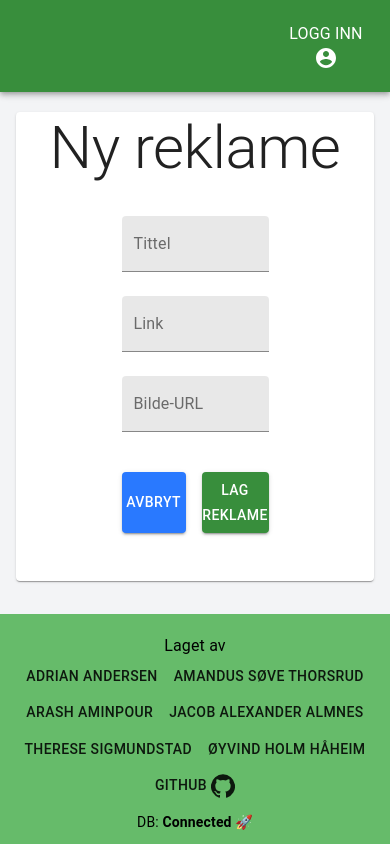
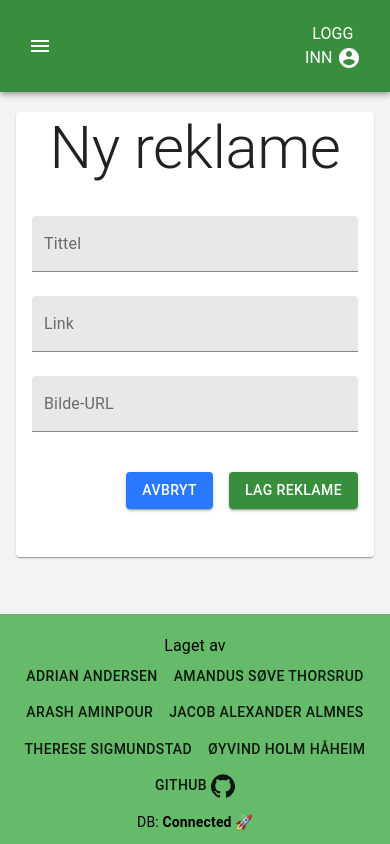
Before and after one commit to AdrianAndersen/sellpoint-webapp, a Next.js app: page /new-ad in a window 390 px wide. Built offline with nearby package versions, Linux system fonts and the light colour scheme; no server answers; the database is empty.

Commit message:
Make responsiveness same on desktop and mobile
Remove checks for device type and use media queries instead.

```diff
--- a/components/Advertisement/AdvertisementSlideshow.tsx
+++ b/components/Advertisement/AdvertisementSlideshow.tsx
@@ -1,4 +1,4 @@
-import { IconButton } from "@material-ui/core";
+import { IconButton, useMediaQuery } from "@material-ui/core";
 import { useState, useEffect } from "react";
 import { useGlobalState } from "../StateManagement/GlobalStateProvider";
 import Link from "next/link";
@@ -7,7 +7,6 @@ import DeleteIcon from "@material-ui/icons/Delete";
 import EditIcon from "@material-ui/icons/Edit";
 import { Advertisement } from "../../lib/Types";
 import { deleteAdDB } from "../../lib/requests";
-import { isMobile } from "react-device-detect";
 
 const Slideshow = ({ ads }: { ads: Advertisement[] }) => {
   const { state, dispatch } = useGlobalState();
@@ -15,6 +14,7 @@ const Slideshow = ({ ads }: { ads: Advertisement[] }) => {
   const currentUser = state.users.find((user) => user.id === state.currentUser);
 
   const router = useRouter();
+  const isMobile = useMediaQuery("(max-width:600px)");
 
   useEffect(() => {
     const interval = setTimeout(() => {
--- a/components/Advertisement/CreateNewAdvertisement.tsx
+++ b/components/Advertisement/CreateNewAdvertisement.tsx
@@ -1,5 +1,5 @@
 import { useState } from "react";
-import { Button, TextField } from "@material-ui/core";
+import { Button, TextField, useMediaQuery } from "@material-ui/core";
 import { useRouter } from "next/router";
 import { useGlobalState } from "../StateManagement/GlobalStateProvider";
 import { Advertisement } from "../../lib/Types";
@@ -7,18 +7,20 @@ import Link from "next/link";
 import validateAdvertisement from "../Validators/AdvertisementValidator";
 import { error } from "../../lib/toasts";
 import { deleteAdDB, createAdDB } from "../../lib/requests";
-import { isMobile } from "react-device-detect";
 
 const CreateNewAdvertisement = ({
   initialAdvertisement,
 }: {
   initialAdvertisement?: Advertisement;
 }) => {
+  const router = useRouter();
+  const { state, dispatch } = useGlobalState();
   const [title, setTitle] = useState(initialAdvertisement?.title);
   const [link, setLink] = useState(initialAdvertisement?.link);
   const [imageURL, setImageURL] = useState(initialAdvertisement?.imageURL);
-  const router = useRouter();
-  const { state, dispatch } = useGlobalState();
+
+  const isMobile = useMediaQuery("(max-width:600px)");
+
   return (
     <form
       className={
--- a/components/Layout/NavButtons.tsx
+++ b/components/Layout/NavButtons.tsx
@@ -1,65 +1,99 @@
-import AccountCircle from "@material-ui/icons/AccountCircle";
 import Link from "next/link";
-import Typography from "@material-ui/core/Typography";
-import Button from "@material-ui/core/Button";
-import { useRouter } from "next/router";
 import { useGlobalState } from "../StateManagement/GlobalStateProvider";
+import {
+  List,
+  ListItem,
+  ListItemIcon,
+  ListItemText,
+  Typography,
+  Button,
+  makeStyles,
+  createStyles,
+} from "@material-ui/core";
+import { Component, MouseEventHandler } from "react";
 
-const NavButtons = () => {
-  const { state, dispatch } = useGlobalState();
+const useStyles = makeStyles(() =>
+  createStyles({
+    listNavbar: {
+      display: "flex",
+      flexDirection: "row",
+    },
+    listDrawer: {
+      minWidth: 200,
+    },
+  })
+);
+
+const makeLinkItem = (
+  isInDrawer: boolean,
+  onClick?: MouseEventHandler<unknown>
+) => {
+  const LinkItem = ({
+    text,
+    icon,
+    link,
+    ...buttonProps
+  }: {
+    text: string;
+    icon?: Component;
+    link: string;
+  }) => {
+    return isInDrawer ? (
+      <Link href={link}>
+        <ListItem {...buttonProps} button onClick={onClick}>
+          {icon && <ListItemIcon>{icon}</ListItemIcon>}
+          <ListItemText primary={text} />
+        </ListItem>
+      </Link>
+    ) : (
+      <Link href={link}>
+        <Button {...buttonProps} color="inherit" onClick={onClick}>
+          <Typography>{text}</Typography>
+          {icon && icon}
+        </Button>
+      </Link>
+    );
+  };
+  return LinkItem;
+};
+
+const NavButtons = ({
+  isInDrawer = false,
+  onListItemClick,
+}: {
+  isInDrawer: boolean;
+  onListItemClick?: MouseEventHandler<unknown>;
+}) => {
+  const { state } = useGlobalState();
   const currentUser = state.users.find((user) => user.id === state.currentUser);
-  const router = useRouter();
+
+  const classes = useStyles();
+  const LinkItem = makeLinkItem(isInDrawer, onListItemClick);
+
   return (
-    <div className="flex flex-row justify-end">
+    <List className={isInDrawer ? classes.listDrawer : classes.listNavbar}>
       {currentUser && currentUser.role === "admin" && (
-        <Link href="/admin">
-          <Button color="inherit">
-            <Typography data-cy="navAdminBtn">Admin</Typography>
-          </Button>
-        </Link>
+        <LinkItem link="/admin" text="Admin" data-cy="navAdminBtn" />
       )}
       {currentUser && currentUser.role !== "private" && (
-        <Link href="/new-ad">
-          <Button color="inherit">
-            <Typography data-cy="navNewAdBtn">Ny reklame</Typography>
-          </Button>
-        </Link>
+        <LinkItem link="/new-ad" text="Ny reklame" data-cy="navNewAdBtn" />
       )}
       {currentUser && currentUser.role !== "business" && (
-        <Link href="/new-listing">
-          <Button color="inherit">
-            <Typography data-cy="navNewListingBtn">Ny annonse</Typography>
-          </Button>
-        </Link>
+        <LinkItem
+          link="/new-listing"
+          text="Ny annonse"
+          data-cy="navNewListingBtn"
+        />
       )}
-      <Button
-        onClick={() => {
-          if (currentUser === undefined) {
-            router.push("/login");
-          } else {
-            router.push("/");
-            dispatch({ type: "SET_CURRENT_USER", payload: undefined });
-          }
-        }}
-        color="inherit"
-      >
-        <Typography data-cy="loginBtn">
-          {state.currentUser === undefined ? "Logg inn" : "Logg ut"}{" "}
-          <AccountCircle />
-        </Typography>
-      </Button>
+
       {state.currentUser && (
-        <Button
+        <LinkItem
+          link={"/users/" + state.currentUser}
+          text="Min profil"
           data-cy="myProfileBtn"
-          onClick={() => {
-            router.push("/users/" + state.currentUser);
-          }}
-          color="inherit"
-        >
-          <Typography>Min profil</Typography>
-        </Button>
+        />
       )}
-    </div>
+    </List>
   );
 };
 
--- a/components/Layout/Navbar.tsx
+++ b/components/Layout/Navbar.tsx
@@ -1,14 +1,73 @@
-import AppBar from "@material-ui/core/AppBar";
-import Toolbar from "@material-ui/core/Toolbar";
-import Button from "@material-ui/core/Button";
 import Link from "next/link";
 import NavButtons from "../Layout/NavButtons";
-import { isMobile } from "react-device-detect";
+import {
+  AppBar,
+  Toolbar,
+  Button,
+  IconButton,
+  useMediaQuery,
+  makeStyles,
+  Drawer,
+  Typography,
+} from "@material-ui/core";
+import MenuIcon from "@material-ui/icons/Menu";
+import { createStyles } from "@material-ui/styles";
+import { useState } from "react";
+import { useGlobalState } from "../StateManagement/GlobalStateProvider";
+import { useRouter } from "next/router";
+import { AccountCircle } from "@material-ui/icons";
+
+const useStyles = makeStyles((theme) =>
+  createStyles({
+    menuButton: {
+      marginRight: theme.spacing(2),
+    },
+  })
+);
+
+const LoginLogout = () => {
+  const { state, dispatch } = useGlobalState();
+  const currentUser = state.users.find((user) => user.id === state.currentUser);
+  const router = useRouter();
+
+  return (
+    <Button
+      onClick={() => {
+        if (currentUser === undefined) {
+          router.push("/login");
+        } else {
+          router.push("/");
+          dispatch({ type: "SET_CURRENT_USER", payload: undefined });
+        }
+      }}
+      color="inherit"
+    >
+      <Typography data-cy="loginBtn">
+        {state.currentUser === undefined ? "Logg inn" : "Logg ut"}{" "}
+        <AccountCircle />
+      </Typography>
+    </Button>
+  );
+};
 
 const NavBar = ({ loading = false }: { loading?: boolean }) => {
+  const [drawerOpen, setDrawerOpen] = useState(false);
+
+  const classes = useStyles();
+  const isMobile = useMediaQuery("(max-width:768px)");
+
   return (
     <AppBar position="static">
-      <Toolbar className={isMobile ? "flex flex-col" : undefined}>
+      <Toolbar>
+        {isMobile && (
+          <IconButton
+            color="inherit"
+            onClick={() => setDrawerOpen(true)}
+            className={classes.menuButton}
+          >
+            <MenuIcon />
+          </IconButton>
+        )}
         <Link href="/">
           <Button data-cy="homeBtn" color="inherit">
             <div
@@ -24,7 +83,25 @@ const NavBar = ({ loading = false }: { loading?: boolean }) => {
           </Button>
         </Link>
         <div style={{ flexGrow: 1 }}></div>
-        {!loading && <NavButtons />}
+        {!loading && (
+          <>
+            {isMobile ? (
+              <Drawer
+                anchor="left"
+                open={drawerOpen}
+                onClose={() => setDrawerOpen(false)}
+              >
+                <NavButtons
+                  isInDrawer={true}
+                  onListItemClick={() => setDrawerOpen(false)}
+                />
+              </Drawer>
+            ) : (
+              <NavButtons isInDrawer={false} />
+            )}
+            <LoginLogout />
+          </>
+        )}
       </Toolbar>
     </AppBar>
   );
--- a/components/Listing/CreateListingForm.tsx
+++ b/components/Listing/CreateListingForm.tsx
@@ -1,5 +1,5 @@
 import { useState } from "react";
-import { Button, TextField } from "@material-ui/core";
+import { Button, TextField, useMediaQuery } from "@material-ui/core";
 import Link from "next/link";
 import { useGlobalState } from "../StateManagement/GlobalStateProvider";
 import { useRouter } from "next/router";
@@ -16,7 +16,6 @@ import { Listing } from "../../lib/Types";
 import validateListing from "../Validators/ListingValidator";
 import { error } from "../../lib/toasts";
 import { createListingDB, deleteListingDB } from "../../lib/requests";
-import { isMobile } from "react-device-detect";
 
 const useStyles = makeStyles((theme: Theme) =>
   createStyles({
@@ -55,6 +54,7 @@ const CreateListingForm = ({
   );
 
   const classes = useStyles();
+  const isMobile = useMediaQuery("(max-width:600px)");
 
   const router = useRouter();
   const { state, dispatch } = useGlobalState();
--- a/components/Listing/CreateNewCategory.tsx
+++ b/components/Listing/CreateNewCategory.tsx
@@ -1,9 +1,14 @@
 import { useState } from "react";
-import { Button, createStyles, makeStyles, TextField } from "@material-ui/core";
+import {
+  Button,
+  createStyles,
+  makeStyles,
+  TextField,
+  useMediaQuery,
+} from "@material-ui/core";
 import { useGlobalState } from "../StateManagement/GlobalStateProvider";
 import { AddBox } from "@material-ui/icons";
 import { addCategoryDB } from "../../lib/requests";
-import { isMobile } from "react-device-detect";
 
 const useStyles = makeStyles((theme) =>
   createStyles({
@@ -19,6 +24,7 @@ const CreateNewCategory = () => {
   const [category, setCategory] = useState("");
   const { state, dispatch } = useGlobalState();
   const classes = useStyles();
+  const isMobile = useMediaQuery("(max-width:600px)");
 
   return (
     <div
--- a/components/Listing/ViewListing.tsx
+++ b/components/Listing/ViewListing.tsx
@@ -13,7 +13,6 @@ import Link from "next/link";
 import { useGlobalState } from "../StateManagement/GlobalStateProvider";
 import GoogleMapsComponent from "../GoogleMaps/GoogleMapsComponent";
 import { Listing } from "../../lib/Types";
-import { isMobile } from "react-device-detect";
 
 const useStyles = makeStyles(() => ({
   price: {
@@ -32,8 +31,8 @@ const ViewListing = ({ listing }: { listing: Listing }) => {
   const classes = useStyles();
 
   return (
-    <Grid container direction={isMobile ? "column" : "row"} spacing={3}>
-      <Grid item xs={isMobile ? 12 : 8}>
+    <Grid container direction="row" spacing={3}>
+      <Grid item xs={12} md={8}>
         <Card>
           <CardMedia image={listing.imageURL} style={{ height: 300 }} />
           <CardContent>
@@ -59,7 +58,7 @@ const ViewListing = ({ listing }: { listing: Listing }) => {
         </Card>
       </Grid>
 
-      <Grid item xs={isMobile ? 12 : 4}>
+      <Grid item xs={12} md={4}>
         <Card>
           <CardContent>
             <div className="flex justify-between">
--- a/components/User/UserManager.tsx
+++ b/components/User/UserManager.tsx
@@ -1,4 +1,9 @@
-import { Button, TextField, Typography } from "@material-ui/core";
+import {
+  Button,
+  TextField,
+  Typography,
+  useMediaQuery,
+} from "@material-ui/core";
 import { Autocomplete } from "@material-ui/lab";
 import { Delete } from "@material-ui/icons";
 import { useState } from "react";
@@ -6,12 +11,12 @@ import { useGlobalState } from "../StateManagement/GlobalStateProvider";
 import { User } from "../../lib/Types";
 import { error } from "../../lib/toasts";
 import { deleteUserDB } from "../../lib/requests";
-import { isMobile } from "react-device-detect";
 
 const UserManager = () => {
   const { state, dispatch } = useGlobalState();
   const [selectedUser, setSelectedUser] = useState<User | null>(null);
   const [inputValue, setInputValue] = useState("");
+  const isMobile = useMediaQuery("(max-width:600px)");
 
   const currentUser = state.users.find((user) => user.id === state.currentUser);
   if (currentUser?.role !== "admin") {
--- a/package.json
+++ b/package.json
@@ -29,7 +29,6 @@
     "next-images": "1.7.0",
     "postcss": "8.2.9",
     "react": "17.0.2",
-    "react-device-detect": "1.17.0",
     "react-dom": "17.0.2",
     "react-toastify": "7.0.3",
     "swr": "0.5.5",
```
Also changed, not shown: 1 other file (tests, documents, lock files or other folders).
